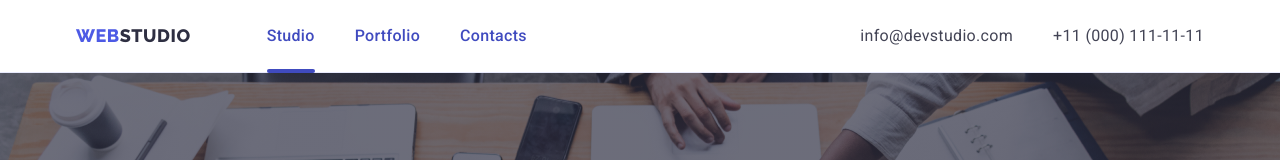
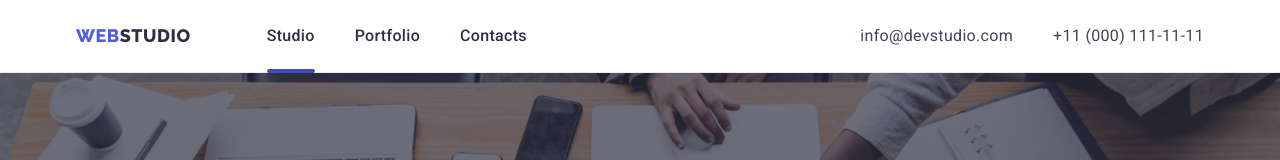
Before and after one commit to Velms/homework-7, a plain HTML site: page index.html in a window 1280 px wide. Shown: the top 160 px of the page. Drawn offline with nearby package versions, Linux system fonts and the light colour scheme.

Commit message:
Update styles.css

```diff
--- a/css/styles.css
+++ b/css/styles.css
@@ -193,7 +193,6 @@ ul {
   transition-property: color;
   transition-duration: 250ms;
   transition-timing-function: cubic-bezier(0.4, 0, 0.2, 1);
-  color: var(--pressed-state);
 }
 
 .main-nav.link:active,
```
